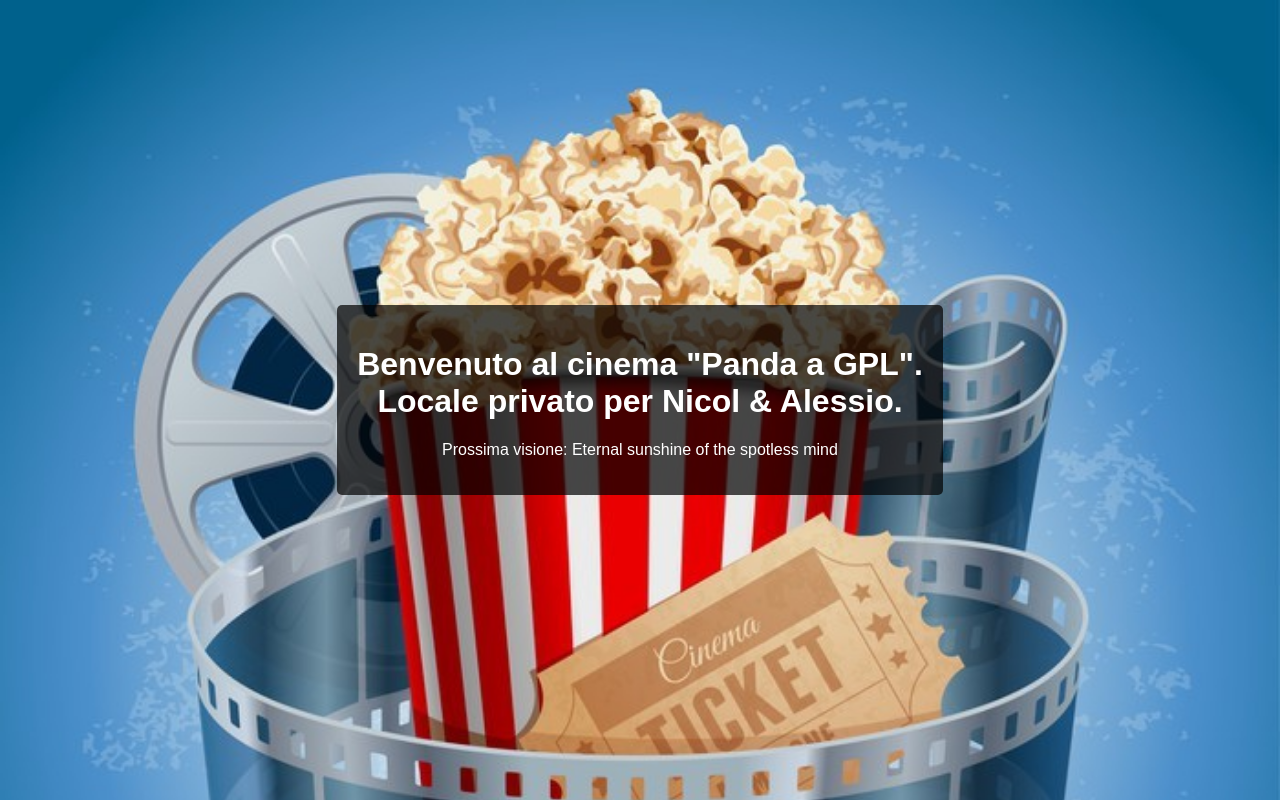
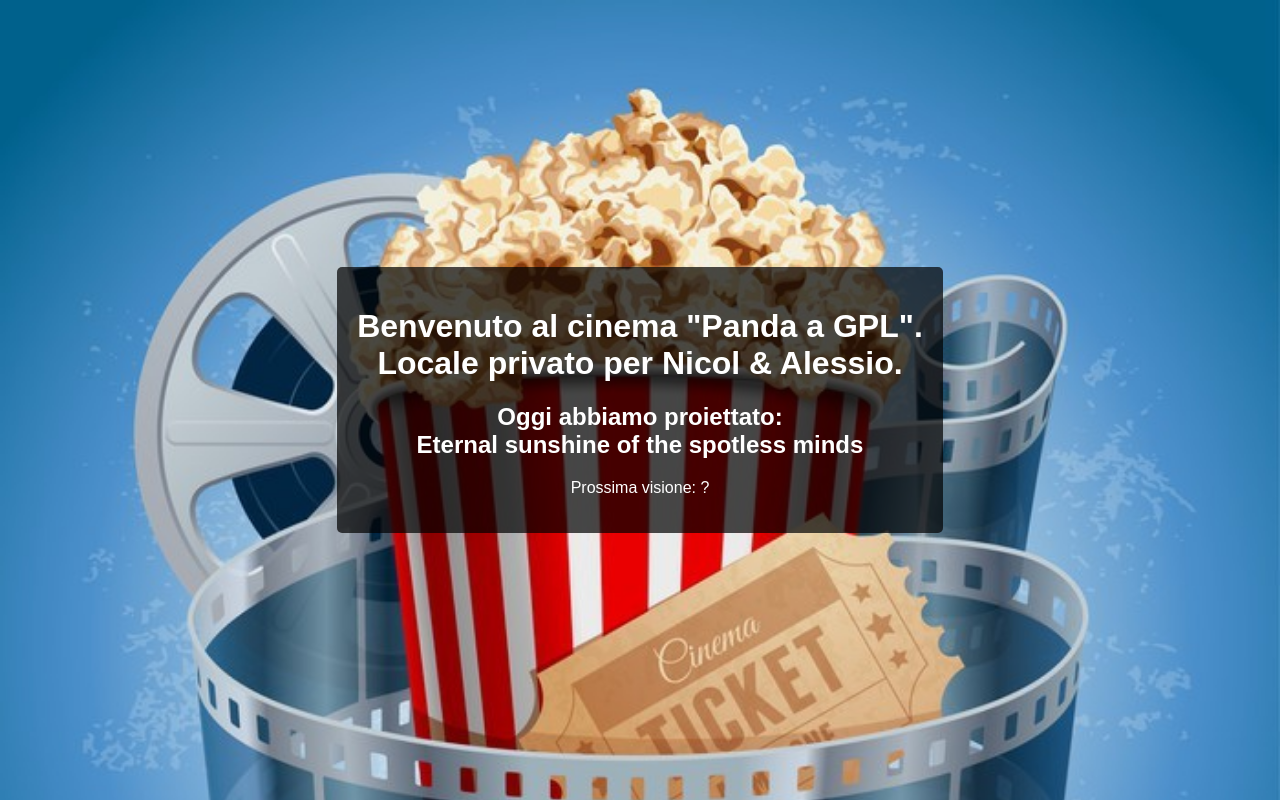
Before and after one commit to Mr-Mareee/Mr-Mareee.github.io, a plain HTML site: page index.html in a window 1280 px wide. Drawn offline with Linux system fonts and the light colour scheme.

Commit message:
Update index.html

```diff
--- a/index.html
+++ b/index.html
@@ -31,7 +31,8 @@
 <body>
     <div class="container">
         <h1>Benvenuto al cinema "Panda a GPL".<br> Locale privato per Nicol & Alessio.</h1>
-        <p>Prossima visione: Eternal sunshine of the spotless mind</p>
+        <h2><center>Oggi abbiamo proiettato:<br> Eternal sunshine of the spotless minds</center></h2>
+        <p>Prossima visione: ?</p>
     </div>
 </body>
 </html>
```
